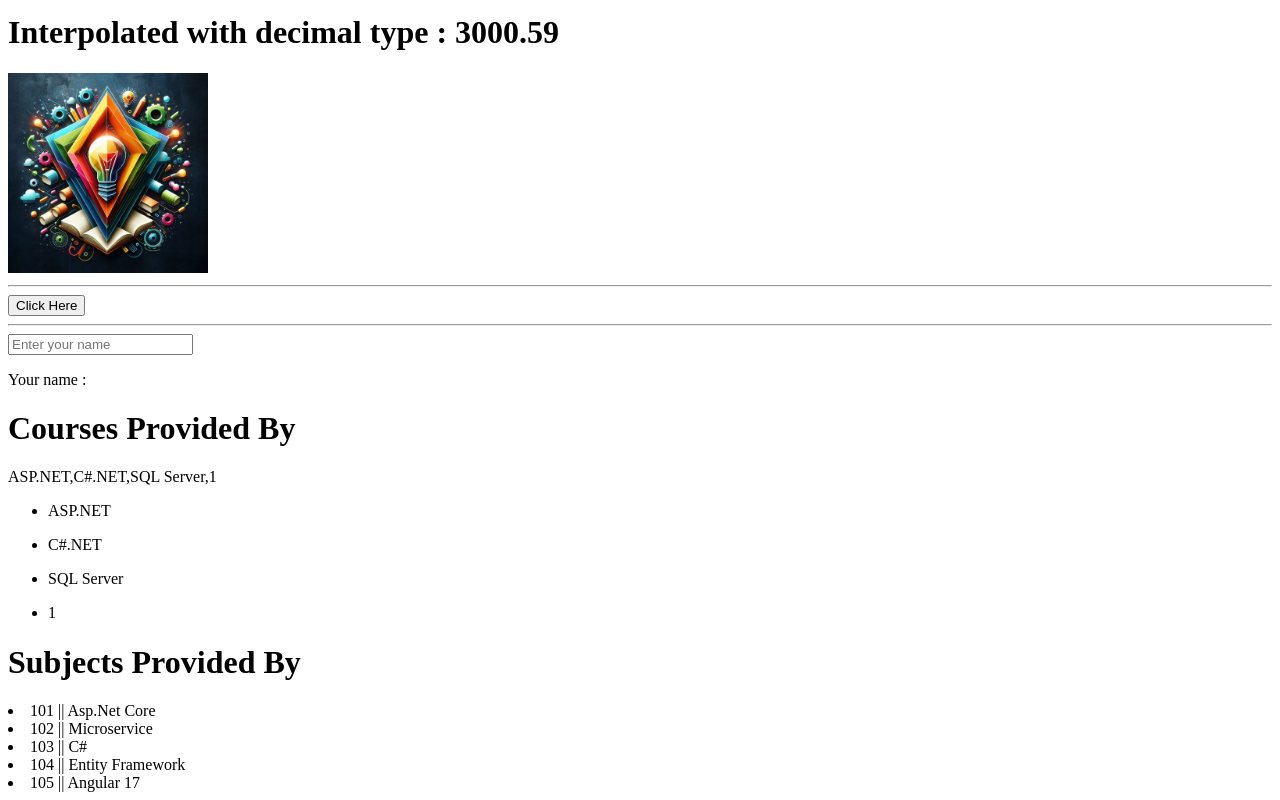
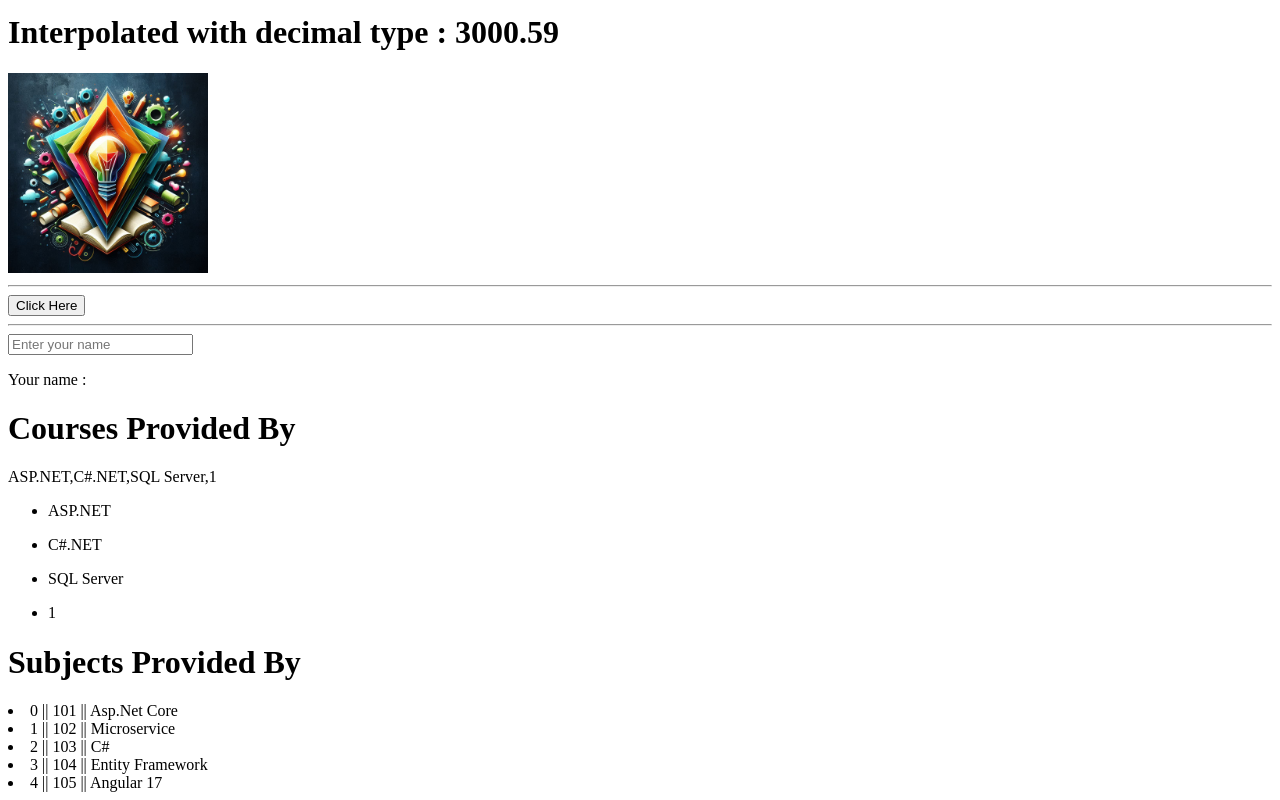
Before and after one commit to sachindwivediit/LearnAngular17_With_Module, an Angular app: page / in a window 1280 px wide. Shown: the part 253-1053 px from the top of the page. Built offline with nearby package versions, Linux system fonts and the light colour scheme.

Commit message:
Captures the index of each element via using *ngFor  directives

```diff
--- a/src/app/app.component.html
+++ b/src/app/app.component.html
@@ -25,4 +25,4 @@
 </ul>
 
 <h1>Subjects Provided By </h1>
-<li *ngFor="let sub of subject">{{sub.subcode}} || {{sub.name}}</li>
+<li *ngFor="let sub of subject;index as i ">{{i}} || {{sub.subcode}} || {{sub.name}}</li>
```
